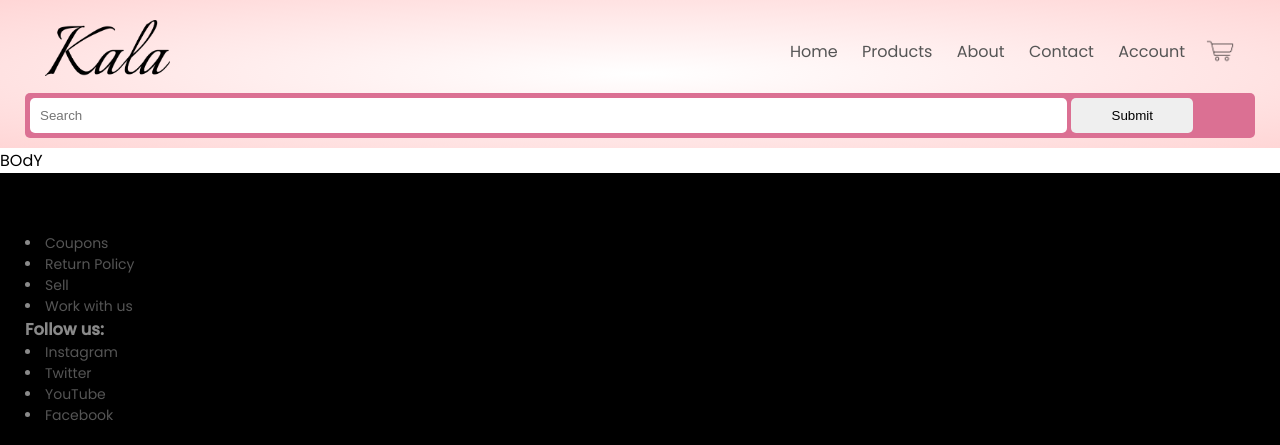
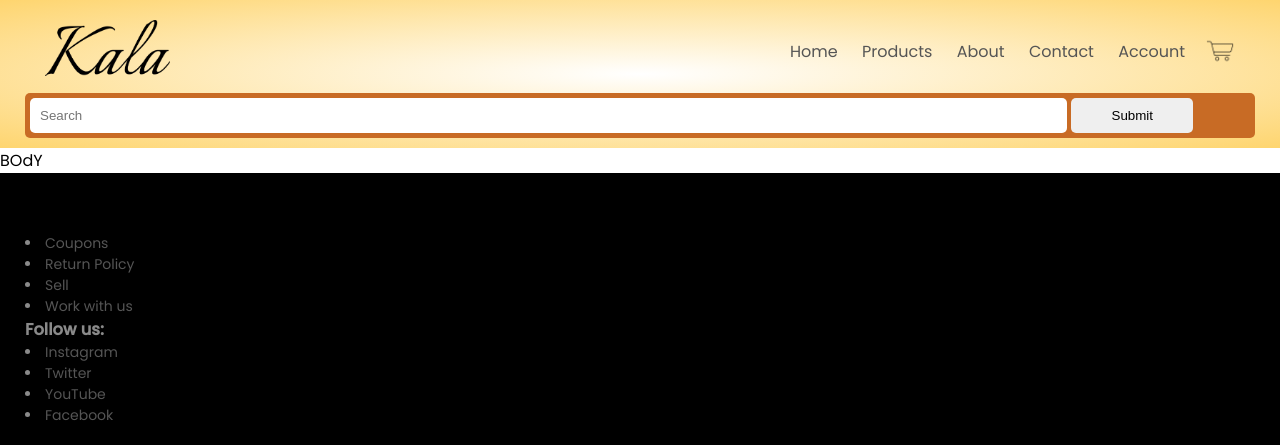
Before and after one commit to ipalakchopra/kala, a Django app: page /about in a window 1280 px wide. Shown: the top 445 px of the page. Run offline with Django 3.2, Linux system fonts and the light colour scheme.

Commit message:
Add existing file

```diff
--- a/website/kala/static/css/style.css
+++ b/website/kala/static/css/style.css
@@ -31,7 +31,7 @@ a{
 }
 .searchbar{
     position: relative;
-    background: palevioletred;
+    background: #c86b25ff;
     width: 100%;
     padding: 5px;
     border-radius: 5px;
@@ -68,7 +68,7 @@ p{
 
 
 .header{
-    background: radial-gradient(white,#ffd6d6);
+    background: radial-gradient(white,#fed56fff);
 
 }
 
--- a/website/templates/home.html
+++ b/website/templates/home.html
@@ -37,7 +37,7 @@
     <div class="smallcat2">
         <h2>Featured Products</h2>
         <div class="row">
-            {% for prod in prod %}
+            {% for prod in prod|slice:":3" %}
             <a href="product/{{prod.id}}">
                 <div class="col-3">
                     <img src="{{prod.image}}" width="300px" height="200px">
```
Also changed, not shown: website/kala/static/images/cvetovaya-palitra-2270.png (added).
